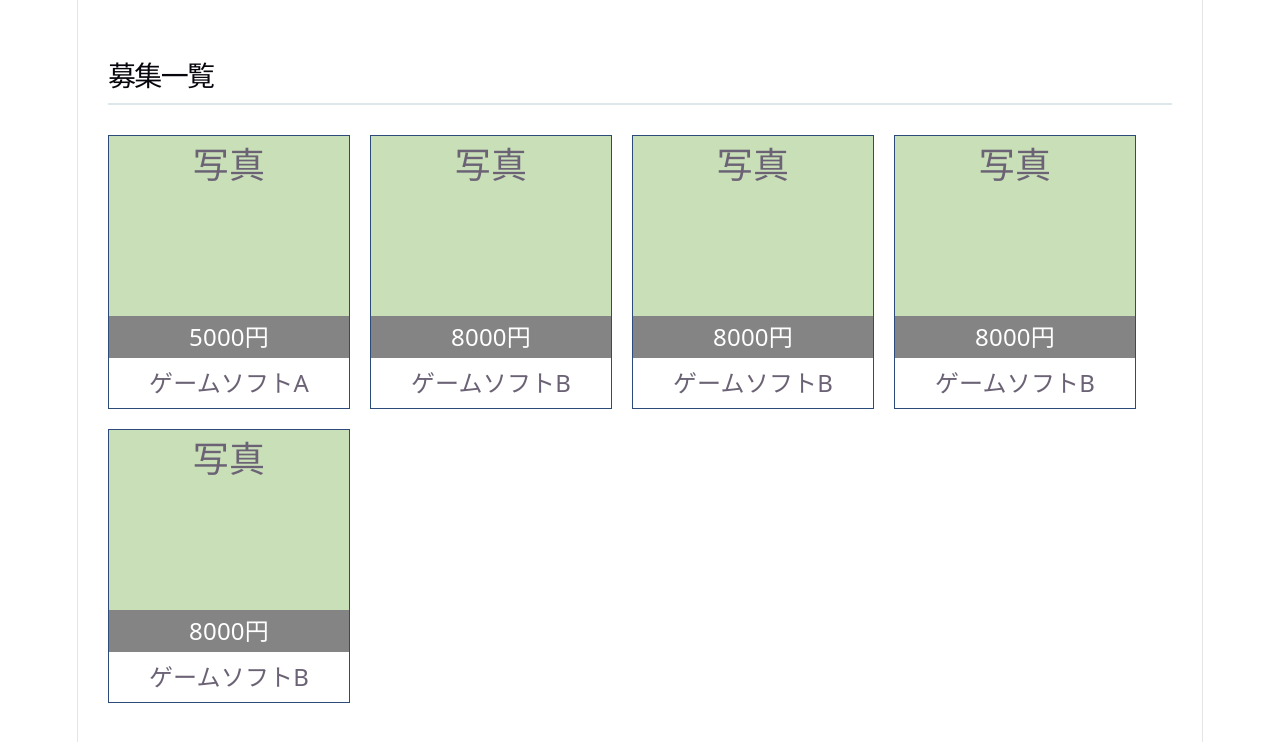
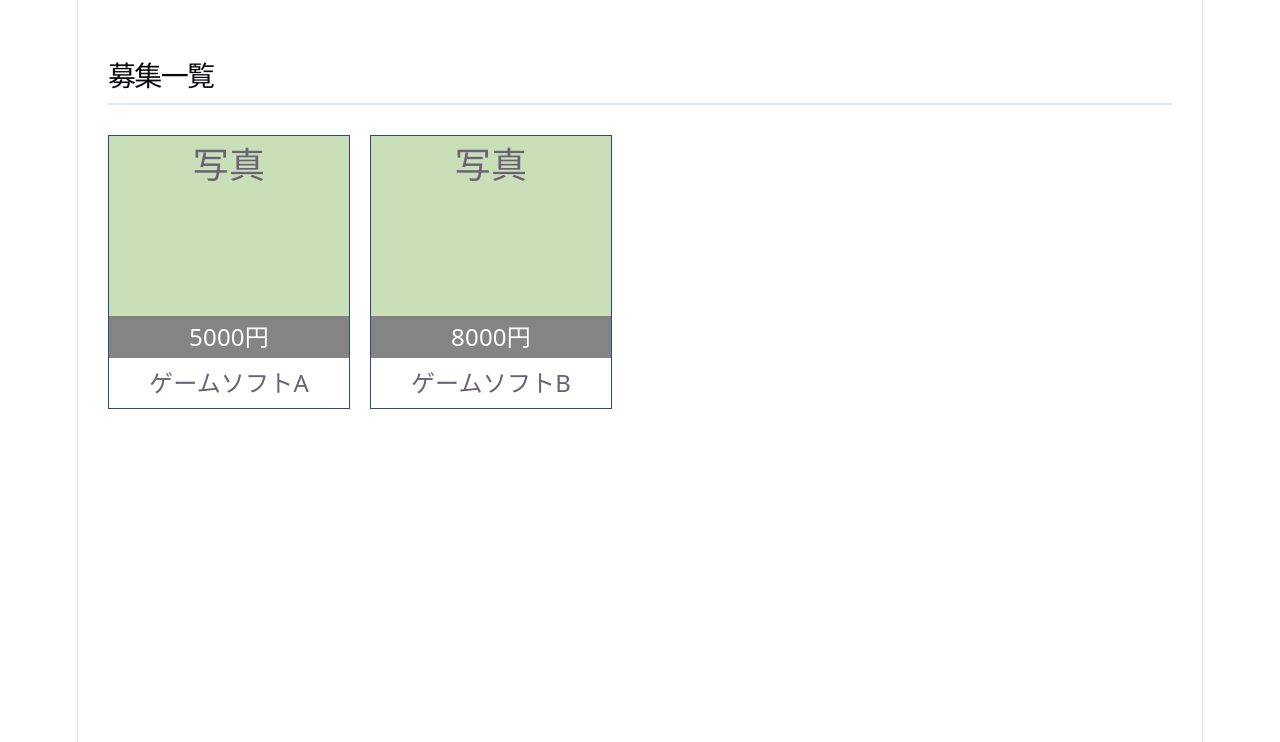
Before and after one commit to anenene3/wanted-item-app, a React app in the folder frontend/: page / in a window 1280 px wide. Shown: the top 742 px of the page. Built offline with nearby package versions, Linux system fonts and the light colour scheme; the HTML template or start-up script is replaced by a standard one.

Commit message:
add frontend ItemDetail screen

```diff
--- a/frontend/src/App.css
+++ b/frontend/src/App.css
@@ -22,7 +22,7 @@ h1 {
   background-color: white;
 }
 
-.item-image {
+.item-card-image {
   height: 180px;
   background-color: #c9dfb8;
   font-size: 36px;
@@ -30,14 +30,14 @@ h1 {
   box-sizing: border-box;
 }
 
-.item-price {
+.item-card-price {
   background-color: rgba(80, 80, 80, 0.7);
   color: white;
   padding: 8px 12px;
   font-size: 24px;
 }
 
-.item-name {
+.item-card-name {
   padding: 12px;
   font-size: 24px;
 }
--- a/frontend/src/App.jsx
+++ b/frontend/src/App.jsx
@@ -1,4 +1,5 @@
 import "./App.css";
+import ItemCard from "./ItemCard";
 
 function App() {
   return (
@@ -6,36 +7,8 @@ function App() {
       <h1>募集一覧</h1>
 
       <div className="item-list">
-        <div className="item-card">
-          <div className="item-image">写真</div>
-          <div className="item-price">5000円</div>
-          <div className="item-name">ゲームソフトA</div>
-        </div>
-
-        <div className="item-card">
-          <div className="item-image">写真</div>
-          <div className="item-price">8000円</div>
-          <div className="item-name">ゲームソフトB</div>
-        </div>
-
-        <div className="item-card">
-          <div className="item-image">写真</div>
-          <div className="item-price">8000円</div>
-          <div className="item-name">ゲームソフトB</div>
-        </div>
-
-        <div className="item-card">
-          <div className="item-image">写真</div>
-          <div className="item-price">8000円</div>
-          <div className="item-name">ゲームソフトB</div>
-        </div>
-
-        <div className="item-card">
-          <div className="item-image">写真</div>
-          <div className="item-price">8000円</div>
-          <div className="item-name">ゲームソフトB</div>
-        </div>
-
+        <ItemCard name="ゲームソフトA" price="5000" /> {/*後で投稿フォームの入力値をItemCardに持つように変更、propsに写真も加える（URLを渡す方式にするかは未定）*/}
+        <ItemCard name="ゲームソフトB" price="8000" />
       </div>
     </div>
 
--- a/frontend/src/ItemCard.jsx
+++ b/frontend/src/ItemCard.jsx
@@ -0,0 +1,11 @@
+function ItemCard(props) {
+  return (
+    <div className="item-card">
+      <div className="item-card-image">写真</div>
+      <div className="item-card-price">{props.price}円</div>
+      <div className="item-card-name">{props.name}</div>
+    </div>
+  );
+}
+
+export default ItemCard;
--- /dev/null
+++ b/frontend/src/ItemDetail.jsx
@@ -0,0 +1 @@
+import "./App.css";
```
